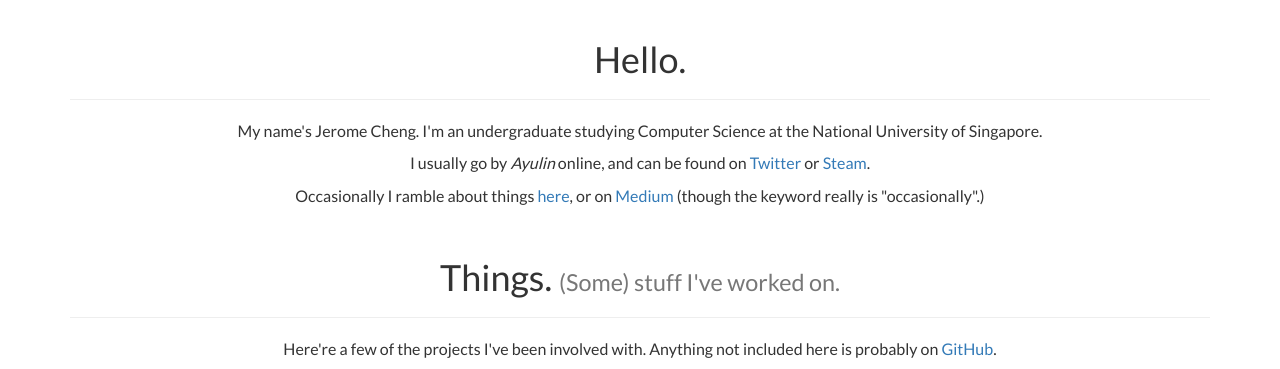
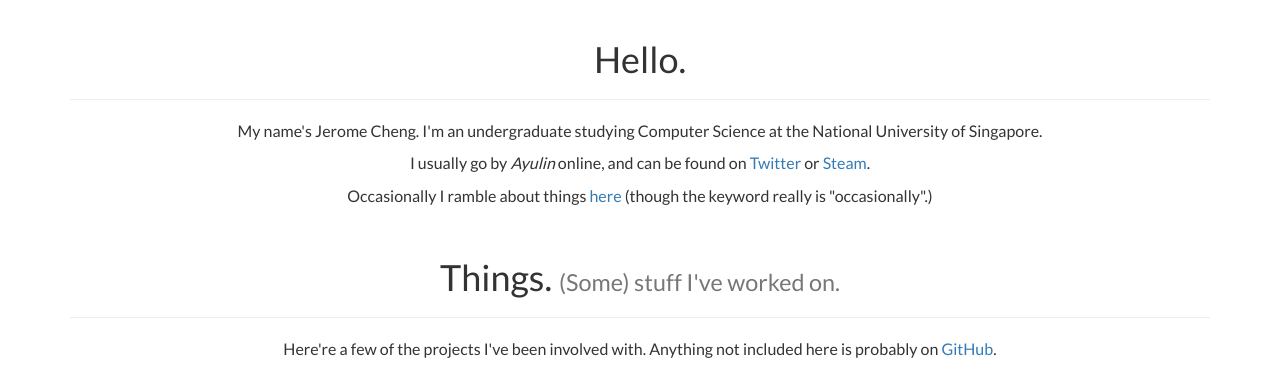
Before and after one commit to jcheng31/ayulin.net, a Jekyll site: the page built from Content/index.html, in a window 1280 px wide. Shown: the top 369 px of the page. Built offline with Jekyll 4.4.1, drawn with Linux system fonts in a browser that asks for light colours; nearby versions of some CDN libraries; Markdown is read by kramdown in place of the engine named in the settings.

Commit message:
Remove reference to Medium.

```diff
--- a/Content/index.html
+++ b/Content/index.html
@@ -18,7 +18,7 @@ layout: default
           I usually go by <i>Ayulin</i> online, and can be found on <a href="https://twitter.com/Ayulin">Twitter</a> or <a href="https://steamcommunity.com/id/Ayulin">Steam</a>.
         </p>
         <p>
-          Occasionally I ramble about things <a href="./blog/">here</a>, or on <a href="https://medium.com/@Ayulin">Medium</a> (though the keyword really is "occasionally".)
+          Occasionally I ramble about things <a href="./blog/">here</a> (though the keyword really is "occasionally".)
         </p>
       </div>
     </div>
```
